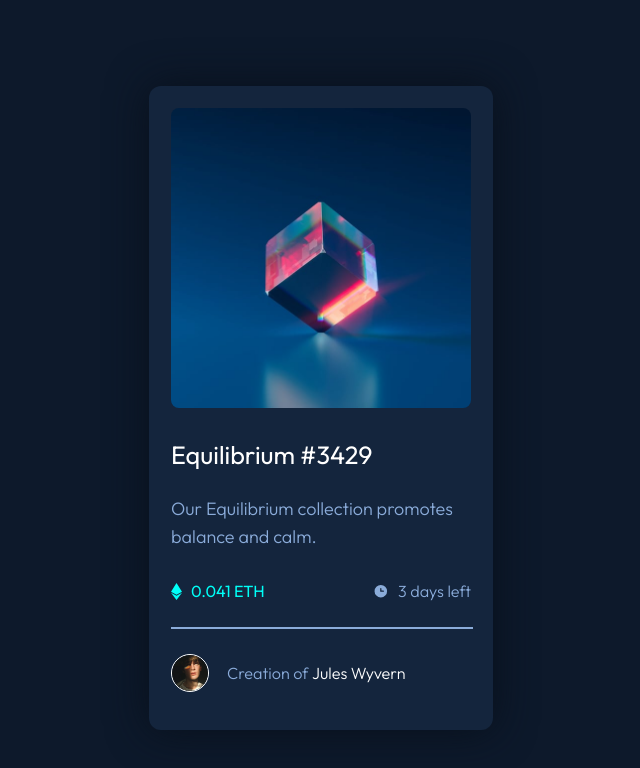
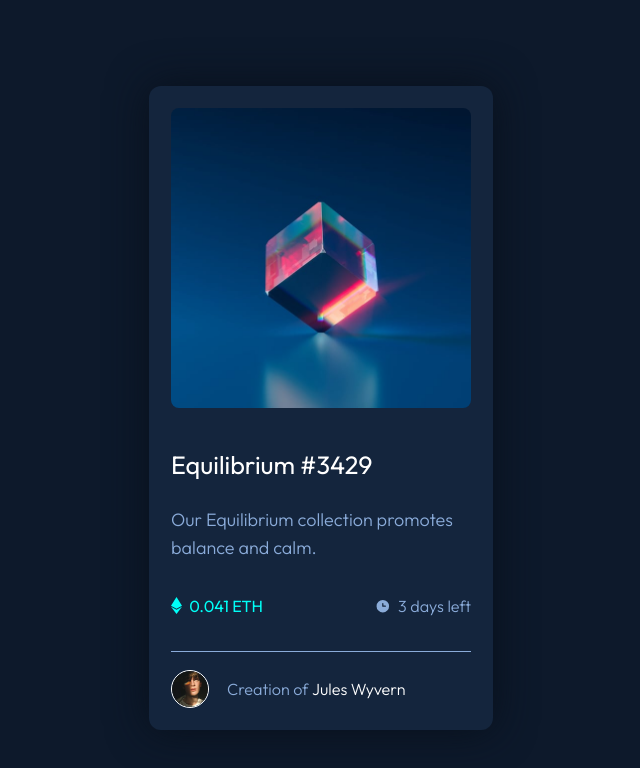
Before and after one commit to drewk/nftpreview, a plain HTML site: page index.html in a window 1280 px wide. Shown: the whole page, without its empty margins (327-967 px from the left). Drawn offline with Linux system fonts and the light colour scheme.

Commit message:
Refine divider style

```diff
--- a/index.html
+++ b/index.html
@@ -25,7 +25,6 @@
             <img class="clock" src="images/icon-clock.svg" alt="Clock">
             3 days left
         </div>
-        <hr class="divider"/>
         <div class="creator">
             <img class="avatar" src="images/image-avatar.png" alt="Avatar"/>
             Creation of&nbsp;<a href="#">Jules Wyvern</a>
--- a/styles/main.css
+++ b/styles/main.css
@@ -31,7 +31,7 @@ div.card {
     width: 300px;
     display: grid;
     grid-template-columns: 50% 50%;
-    grid-template-rows: 18fr 4fr 4fr 3fr 1fr 4fr;
+    grid-template-rows: 18fr 4fr 4fr 3fr 1fr;
     grid-template-areas:
         "nft nft"
         "title title"
@@ -61,7 +61,7 @@ div.price {
 img.eth {
     height: 17px;
     width: 11px;
-    padding-right: 0.5rem;
+    padding-right: 0.4rem;
 }
 div.countdown {
     font-size: 0.9rem;
@@ -73,18 +73,15 @@ div.countdown {
 img.clock {
     height: 16px;
     width: 16px;
-    padding-right: 0.5rem;
-}
-hr.divider {
-    grid-area: divider;
-    height: 0;
-    width: 100%;
+    padding-right: 0.4rem;
 }
 div.creator {
     font-size: 0.9rem;
     grid-area: creator;
     display: inline-flex;
     align-items: center;
+    border-top: 1px solid hsl(215, 51%, 70%);
+    padding-top: 1rem;
 }
 img.avatar {
     border: 1px solid white;
```
